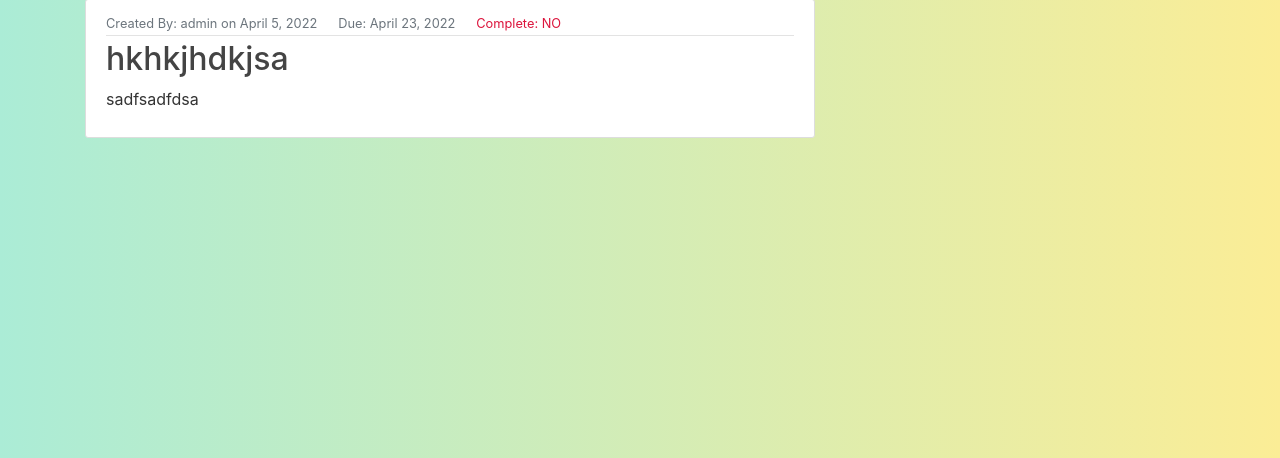
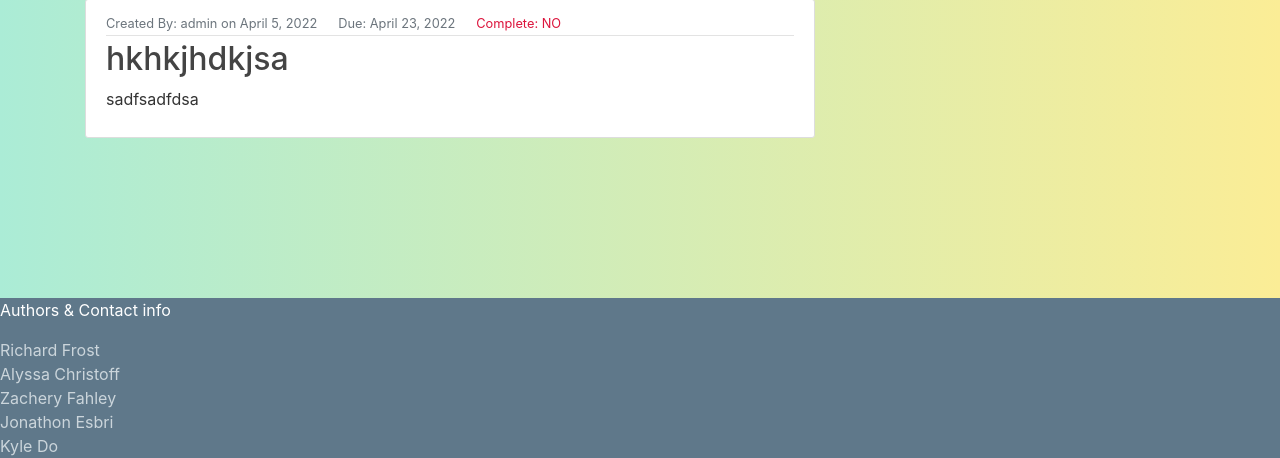
Before and after one commit to Shmoovin/spmMain, a Django app: page /group/ in a window 1280 px wide. Shown: the part 342-800 px from the top of the page. Run offline with Django 4.2, Linux system fonts and the light colour scheme; a user stored in the database is signed in; data comes from the database, SQL or seed files in the repository; some libraries are stand-ins or nearby versions.

Commit message:
zach debug changes

```diff
--- a/Teams/templates/Teams/TeamBase.html
+++ b/Teams/templates/Teams/TeamBase.html
@@ -61,6 +61,16 @@
           {% block sidebar %}{% endblock sidebar %}
         </div>
     </main>
+    <footer class="class fixed-bottom">
+      <p class = "para">Authors & Contact info</p>
+      <ul class="contact">
+        <li><a href="mailto:hege@example.com" class = "foottext">Richard Frost</a></li>
+        <li><a href="mailto:hege@example.com"class = "foottext">Alyssa Christoff</a></li>
+        <li><a href="mailto:hege@example.com" class = "foottext">Zachery Fahley</a></li>
+        <li><a href="mailto:hege@example.com" class = "foottext">Jonathon Esbri</a></li>
+        <li><a href="mailto:hege@example.com" class = "foottext">Kyle Do</a></li>
+      </ul>
+  </footer>
     <script src="https://code.jquery.com/jquery-3.2.1.slim.min.js" integrity="sha384-KJ3o2DKtIkvYIK3UENzmM7KCkRr/rE9/Qpg6aAZGJwFDMVNA/GpGFF93hXpG5KkN" crossorigin="anonymous"></script>
     <script src="https://cdn.jsdelivr.net/npm/popper.js@1.12.9/dist/umd/popper.min.js" integrity="sha384-ApNbgh9B+Y1QKtv3Rn7W3mgPxhU9K/ScQsAP7hUibX39j7fakFPskvXusvfa0b4Q" crossorigin="anonymous"></script>
     <script src="https://cdn.jsdelivr.net/npm/bootstrap@4.0.0/dist/js/bootstrap.min.js" integrity="sha384-JZR6Spejh4U02d8jOt6vLEHfe/JQGiRRSQQxSfFWpi1MquVdAyjUar5+76PVCmYl" crossorigin="anonymous"></script>
--- a/Users/templates/Users/home_base.html
+++ b/Users/templates/Users/home_base.html
@@ -24,7 +24,9 @@
             </button>
             <div class="collapse navbar-collapse" id="navbarToggle">
               <div class="navbar-nav mr-auto">
+                {% if user.is_authenticated %}
                 <a class="nav-item nav-link" href="{% url 'chore-home' %}">My Chores</a>
+                {% endif %}
               </div>
               <div class="navbar-nav">
                 {% if user.is_authenticated %}
--- a/Users/templates/Users/login.html
+++ b/Users/templates/Users/login.html
@@ -1,4 +1,4 @@
-{% extends "chores/base.html" %}
+{% extends "Users/home_base.html" %}
 {% load crispy_forms_tags %}
 {% block content %}
     <div class="content-section">
--- a/Users/templates/Users/register.html
+++ b/Users/templates/Users/register.html
@@ -1,4 +1,4 @@
-{% extends "chores/base.html" %}
+{% extends "Users/home_base.html" %}
 {% load crispy_forms_tags %}
 {% block content %}
     <div class="content-section">
```
Also changed, not shown: Teams/static/Teams/main.css (+21 -0 lines), Users/static/Users/style.css (+21 -0 lines).
